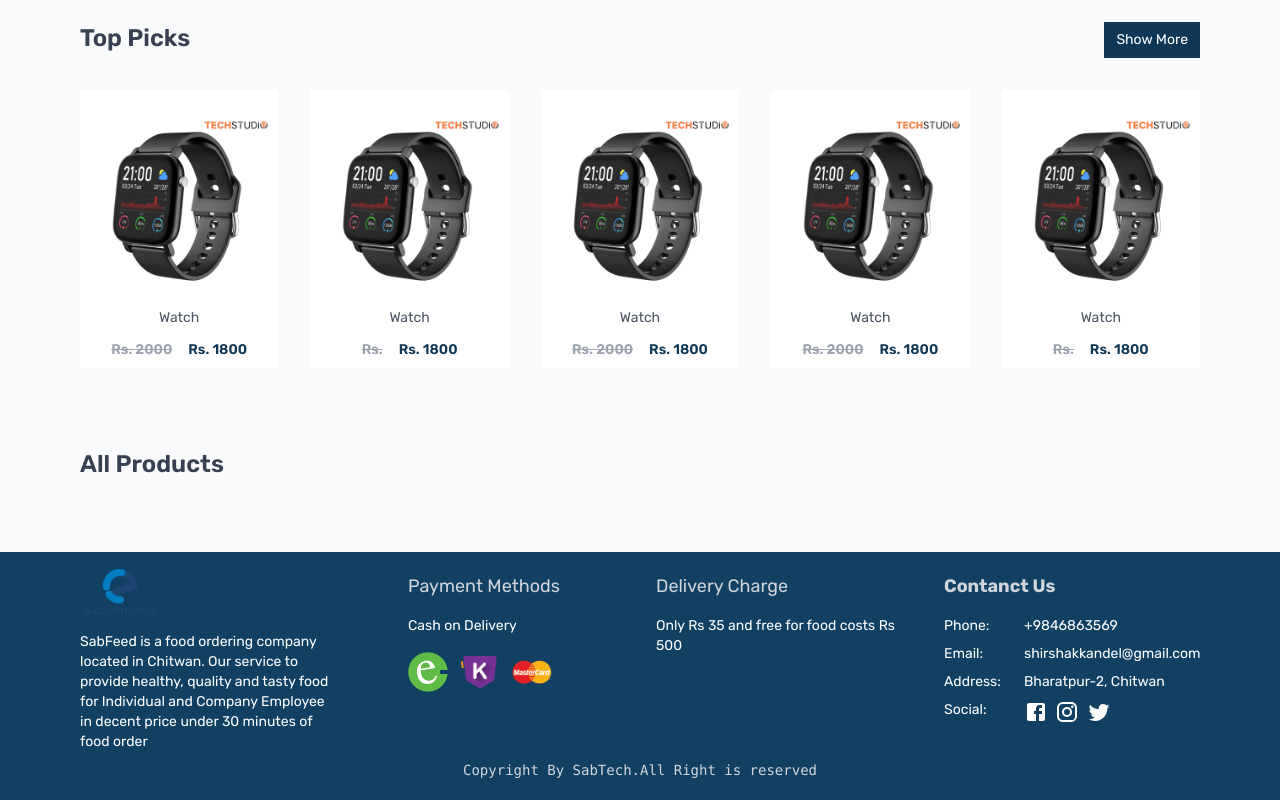
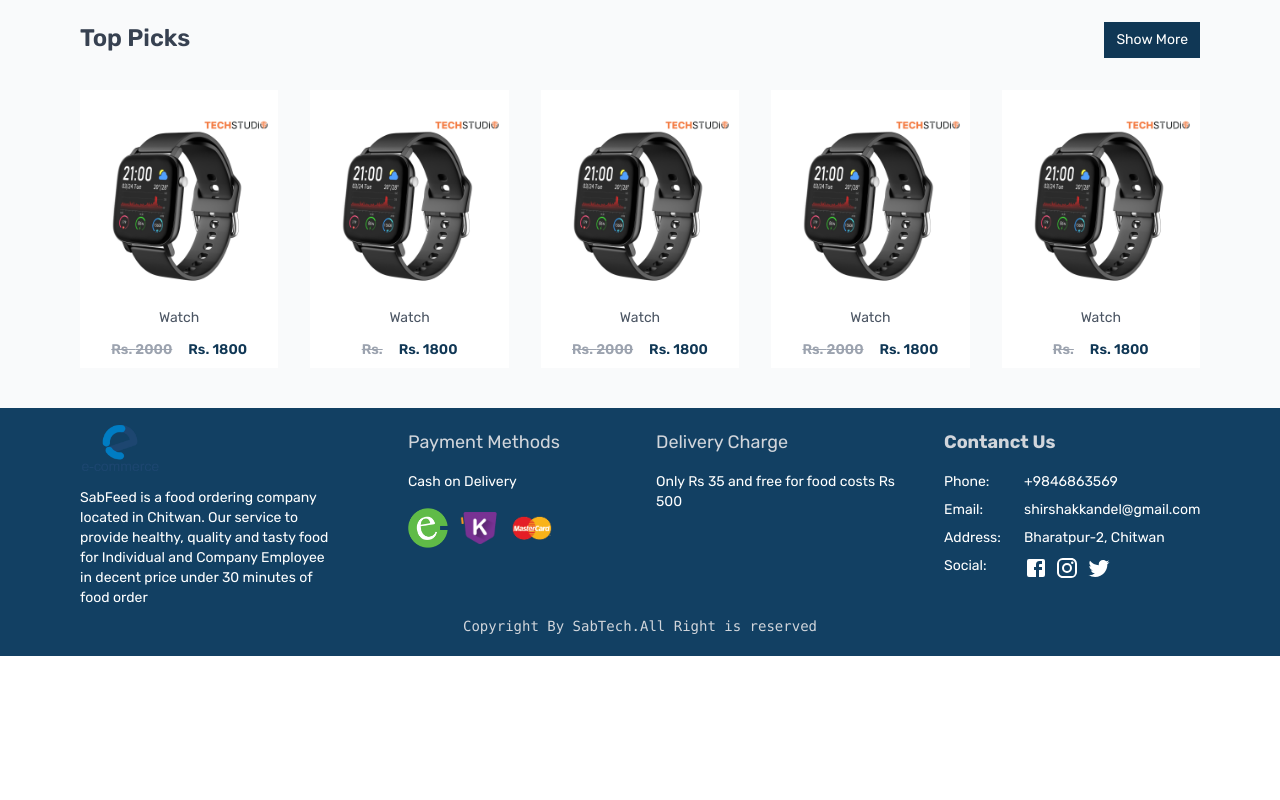
Before and after one commit to Shirshakkandel/SabCommerce, a React (Create React App) app in the folder frontend/: page / in a window 1280 px wide. Shown: the part 543-1343 px from the top of the page. After the commit the page ends 1199 px from the top, so only its background shows below. Built offline with nearby package versions, Linux system fonts and the light colour scheme; no server answers.

Commit message:
remove allproduct

```diff
--- a/frontend/src/Pages/Home.jsx
+++ b/frontend/src/Pages/Home.jsx
@@ -3,7 +3,7 @@ import Carousel from '../Components/Carousel'
 import TopPicks from './TopPicks'
 import { useDispatch } from 'react-redux'
 import { listProducts } from '../store/action/productAction'
-import AllProduct from '../Components/AllProduct'
+// import AllProduct from '../Components/AllProduct'
 
 export default function Home({ match }) {
   const dispatch = useDispatch()
@@ -19,7 +19,7 @@ export default function Home({ match }) {
       <Carousel />
       <div className="bg-gray-50 px-8 md:px-14 lg:px-20">
         <TopPicks />
-        <AllProduct />
+        {/* <AllProduct /> */}
       </div>
     </>
   )
```
